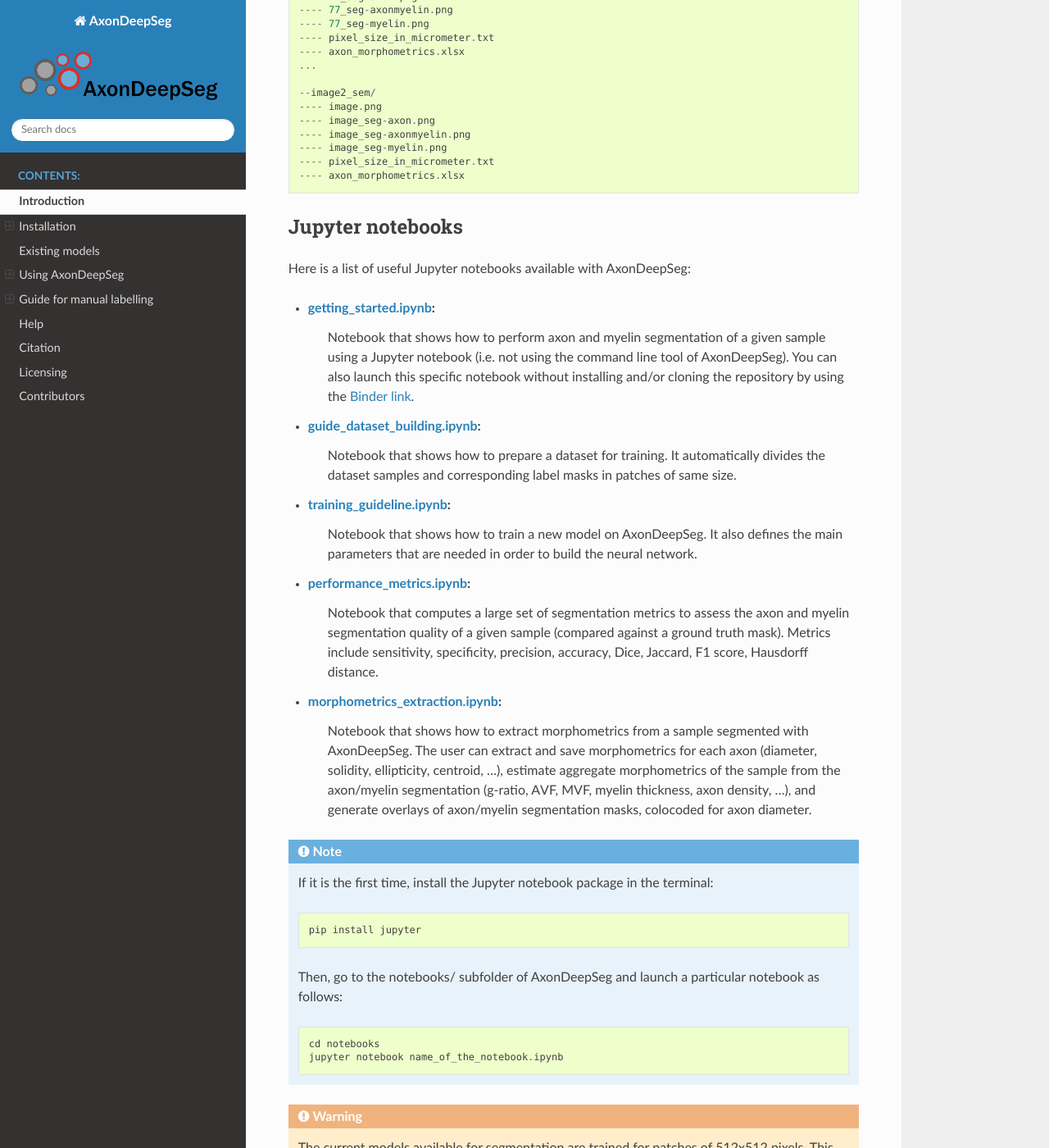
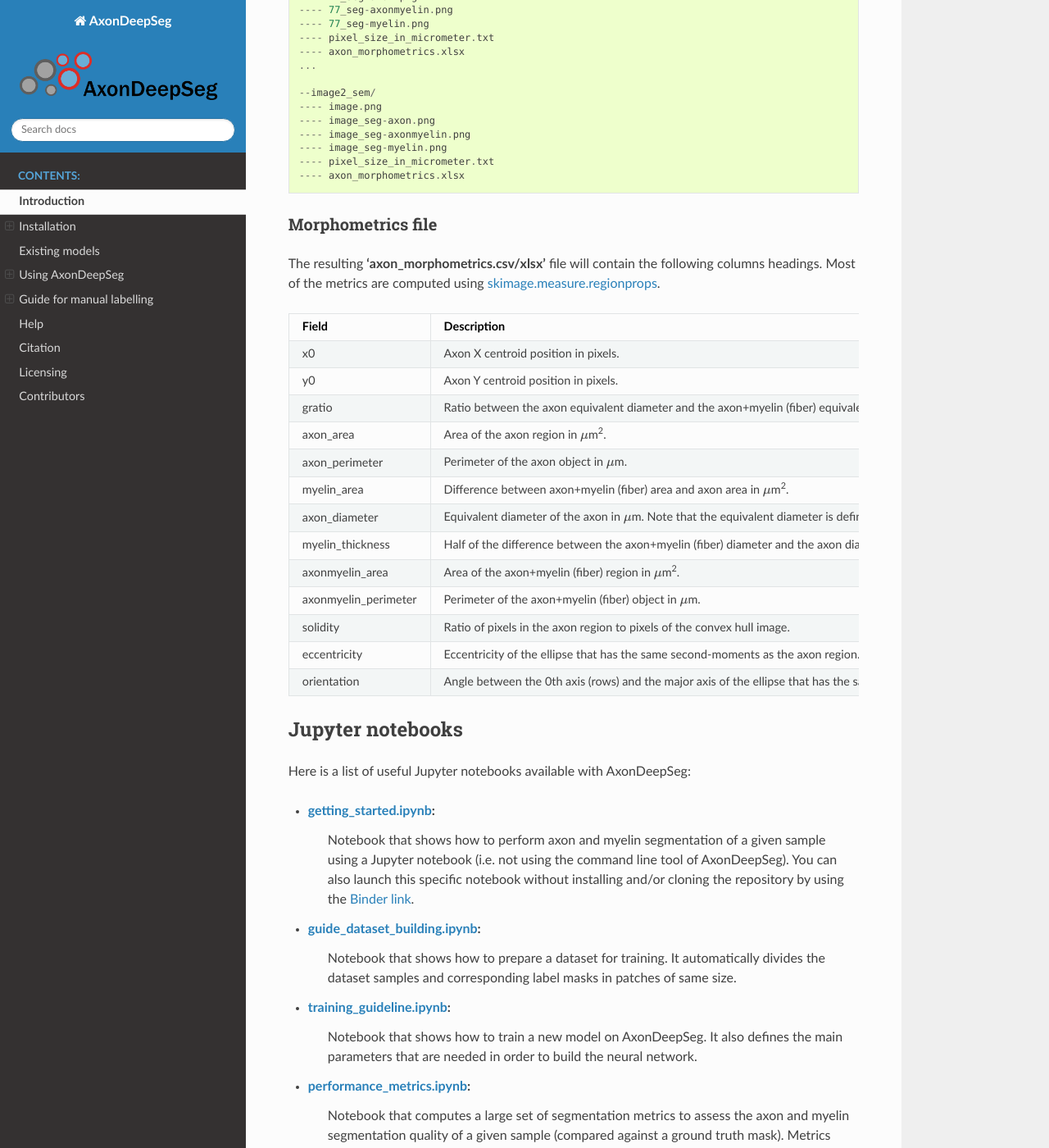
Before and after one commit to axondeepseg/axondeepseg, a Sphinx documentation site: the page built from docs/source/documentation.rst, in a window 1280 px wide and 1400 px high, scrolled down 11860 px. Shown: the whole window at 82% size. Built offline with Sphinx 7.4.7 and the Read the Docs theme 2.0.0, drawn with Linux system fonts in a browser that asks for light colours.

Commit message:
Doc: Add description of morphometrics columns headings (#516)
* documentation.rst: Add morpho file columns descriptions

* documentation.rst: Fix formatting

* Update docs/source/documentation.rst

Co-authored-by: Julien Cohen-Adad <jcohen@polymtl.ca>

* Fix table formatting

* Add note about equivalent diameter in gratio + myelin thickness

* Fix scikit-image link

* Move scikit-image link in a note after the table

* Remove table title

* Move scikit-image link at the top of the table

* Correction equivalenet diameter definition

* Add formula to g-ratio definition

Co-authored-by: Julien Cohen-Adad <jcohen@polymtl.ca>

```diff
--- a/docs/source/documentation.rst
+++ b/docs/source/documentation.rst
@@ -169,7 +169,7 @@ GPU-compatible installation
 .. NOTE :: This feature is not available if you are using a macOS.
 
 Linux and Windows 10
-~~~~~~~
+~~~~~~~~~~~~~~~~~~~~
 
 By default, AxonDeepSeg installs the CPU version of TensorFlow. To train a model using your GPU, you need to uninstall the TensorFlow from your virtual environment, and install the GPU version of it::
 
@@ -365,6 +365,43 @@ This will generate **'axon_morphometrics.xlsx'** file in each of folders::
     ---- pixel_size_in_micrometer.txt
     ---- axon_morphometrics.xlsx
 
+Morphometrics file
+~~~~~~~~~~~~~~~~~~
+
+The resulting **'axon_morphometrics.csv/xlsx'** file will contain the following columns headings. Most of the metrics are computed using `skimage.measure.regionprops <https://scikit-image.org/docs/stable/api/skimage.measure.html#regionprops>`_.
+
+.. list-table::
+   :widths: 20 80
+   :header-rows: 1
+
+   * - Field
+     - Description
+   * - x0
+     - Axon X centroid position in pixels.
+   * - y0
+     - Axon Y centroid position in pixels.
+   * - gratio
+     - Ratio between the axon equivalent diameter and the axon+myelin (fiber) equivalent diameter (`gratio = axon_diameter / axonmyelin_diameter`). Note that the equivalent diameter is defined as the diameter of a circle with the same area as the region.
+   * - axon_area
+     - Area of the axon region in :math:`{\mu}`\ m\ :sup:`2`\ .
+   * - axon_perimeter
+     - Perimeter of the axon object in :math:`{\mu}`\ m.
+   * - myelin_area
+     - Difference between axon+myelin (fiber) area and axon area in :math:`{\mu}`\ m\ :sup:`2`\ .
+   * - axon_diameter
+     - Equivalent diameter of the axon in :math:`{\mu}`\ m. Note that the equivalent diameter is defined as the diameter of a circle with the same area as the region.
+   * - myelin_thickness
+     - Half of the difference between the axon+myelin (fiber) diameter and the axon diameter in :math:`{\mu}`\ m. Note that the equivalent diameter is defined as the diameter of a circle with the same area as the region.
+   * - axonmyelin_area
+     - Area of the axon+myelin (fiber) region in :math:`{\mu}`\ m\ :sup:`2`\ .
+   * - axonmyelin_perimeter
+     - Perimeter of the axon+myelin (fiber) object in :math:`{\mu}`\ m.
+   * - solidity
+     - Ratio of pixels in the axon region to pixels of the convex hull image.
+   * - eccentricity
+     - Eccentricity of the ellipse that has the same second-moments as the axon region.
+   * - orientation
+     - Angle between the 0th axis (rows) and the major axis of the ellipse that has the same second moments as the axon region.
 
 Jupyter notebooks
 -----------------
```
